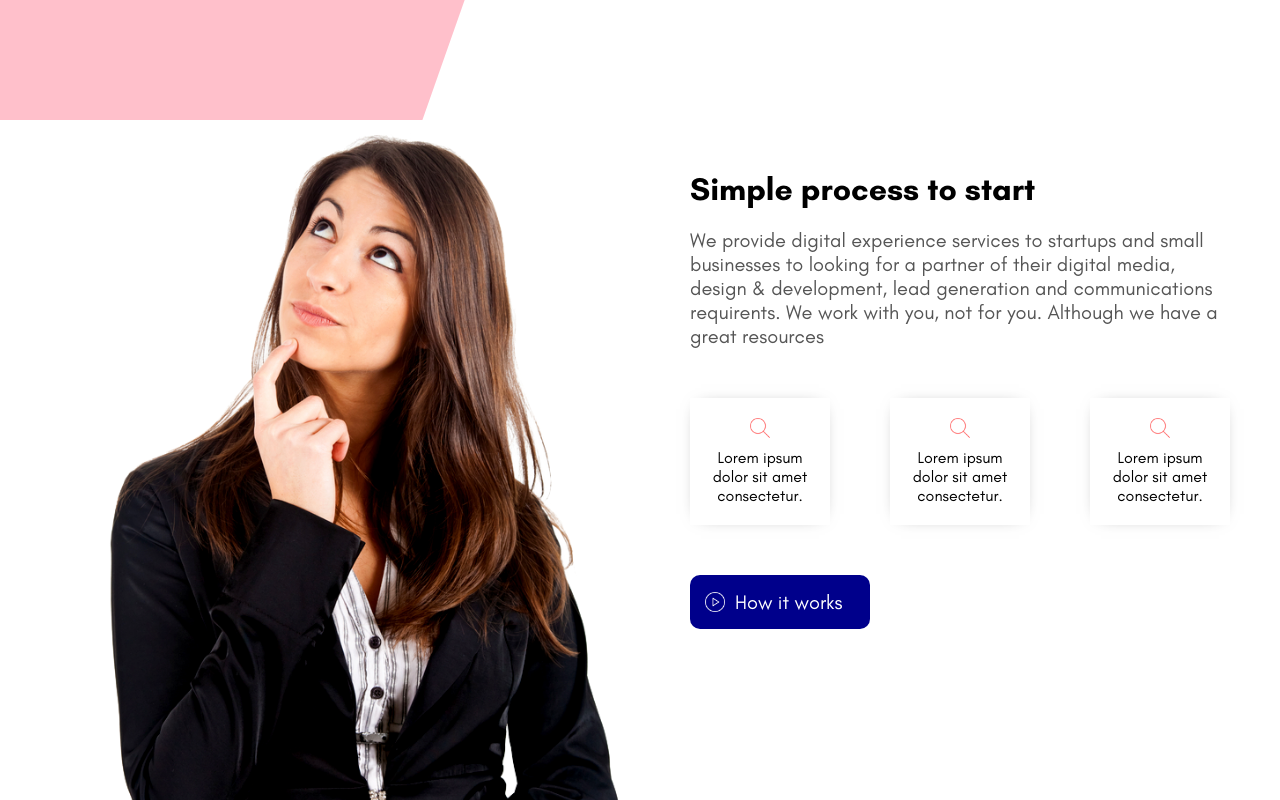
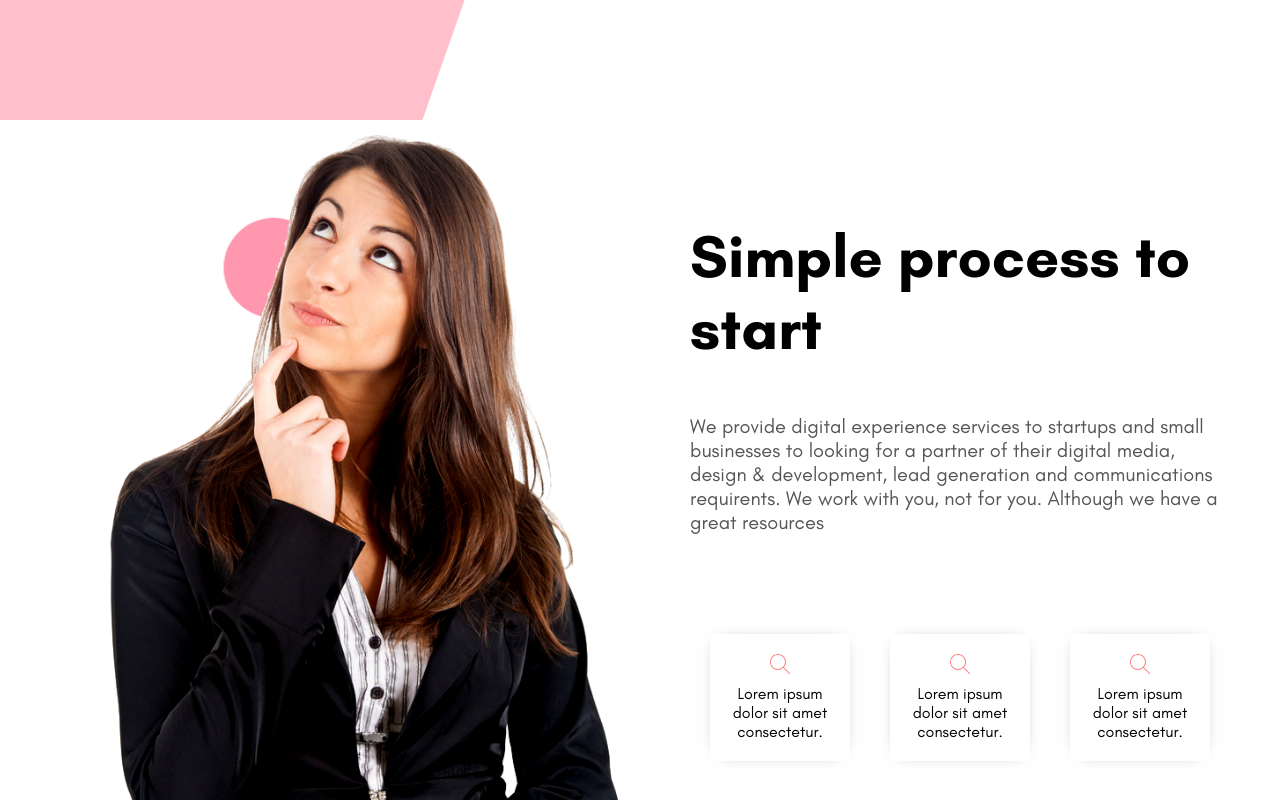
Before and after one commit to GabrielReisfeld/Digital-Agency-Web, a React (Create React App) app: page / in a window 1280 px wide. Shown: the part 1480-2280 px from the top of the page. Built offline with nearby package versions, Linux system fonts and the light colour scheme.

Commit message:
changing Service

```diff
--- a/src/components/Service.jsx
+++ b/src/components/Service.jsx
@@ -3,6 +3,7 @@
 import Woman from "../img/woman3.png";
 import MiniCard from "./MiniCard";
 import Play from "../img/play.png";
+import AnimatedShapes from "./AnimatedShapes";
 
 const Container = styled.div`
   display: flex;
@@ -38,6 +39,7 @@
 `;
 const Right = styled.div`
   width: 50%;
+  margin-top: 50px;
   @media only screen and (max-width: 480px) {
     width: 100%;
   }
@@ -50,16 +52,20 @@
     padding: 20px;
   }
 `;
-const Title = styled.h1``;
+const Title = styled.h1`
+  font-size: 60px;
+  margin-bottom: 30px;
+`;
 const Desc = styled.p`
   font-size: 20px;
   margin-top: 20px;
+  margin-bottom: 30px;
   color: #555;
 `;
 const CardContainer = styled.div`
   display: flex;
-  justify-content: space-between;
-  margin-top: 50px;
+  justify-content: space-around;
+  margin-top: 70px;
 `;
 const Button = styled.button`
   width: 180px;
@@ -69,10 +75,13 @@
   color: white;
   font-size: 20px;
   padding: 15px;
-  margin-top: 50px;
+  margin-top: 70px;
   cursor: pointer;
   display: flex;
   align-items: center;
+  &:hover {
+    background-color: crimson;
+  }
 `;
 
 const Icon = styled.img`
@@ -145,6 +154,7 @@
           <CloseButton onClick={() => setOpen(false)}>Close</CloseButton>
         </Modal>
       )}
+      <AnimatedShapes />
     </Container>
   );
 };
```
